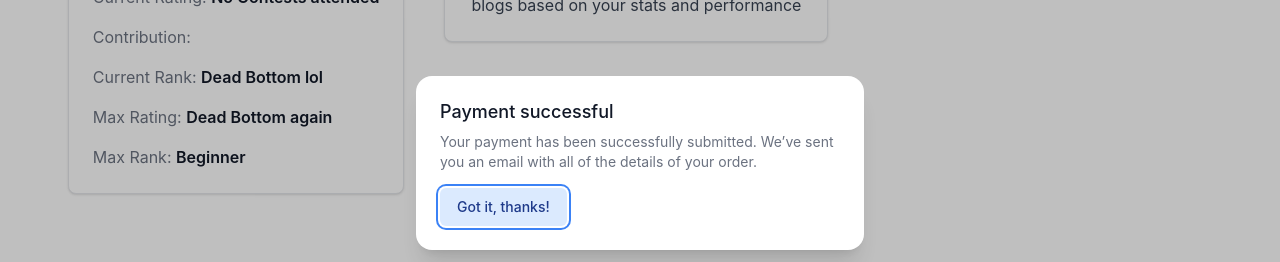
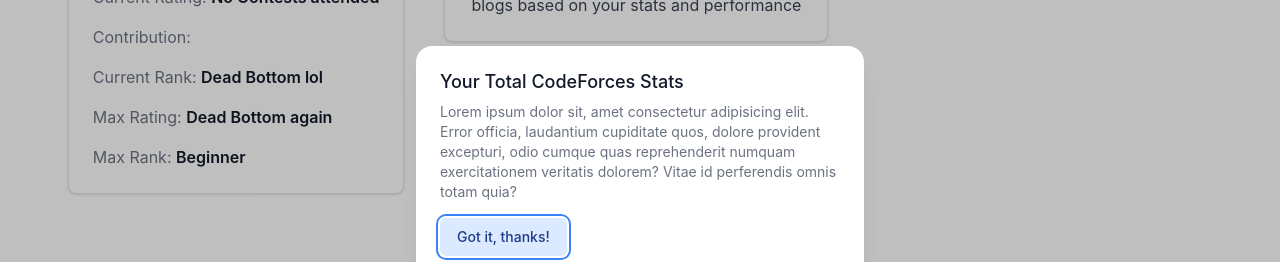
Before and after one commit to DrGrenkenstien/CodeForcesHelperUpdated, a React (Vite) app in the folder client/: page /home in a window 1280 px wide. Both pictures are taken after a click on the element 236 px from the left and 269 px from the top of the page. Shown: the part 237-499 px from the top of the page. Built offline with nearby package versions, Linux system fonts and the light colour scheme; no server answers.

Commit message:
Fixed context hook issue

```diff
--- a/client/src/App.tsx
+++ b/client/src/App.tsx
@@ -8,11 +8,15 @@
 import SignupPage from './pages/Signup';
 import LoginPage from './pages/Login';
 import Home from './pages/Home'
+import {UserContextProvider} from './context/UserContext.ts'
+import userContext from './context/UserContext.ts'
 
 function App() {
+  const {email, cfUsername, setCfUsername, setEmail} = userContext()
   return (
     // <div className="min-h-full h-screen py-12 px-4 sm:px-6 lg:px-8">
     // <div className="">
+    <UserContextProvider value={{cfUsername, email, setCfUsername, setEmail}}>
      <BrowserRouter>
         <Routes>
             <Route path="/" element={<LoginPage/>} />
@@ -20,6 +24,7 @@
             <Route path="/home" element={<Home/>} />
         </Routes>
       </BrowserRouter>
+    </UserContextProvider>
   //   </div>
   // </div>
   );
--- a/client/src/components/DashBoard.tsx
+++ b/client/src/components/DashBoard.tsx
@@ -81,12 +81,11 @@
                     as="h3"
                     className="text-lg font-medium leading-6 text-gray-900"
                   >
-                    Payment successful
+                    Your Total CodeForces Stats
                   </Dialog.Title>
                   <div className="mt-2">
                     <p className="text-sm text-gray-500">
-                      Your payment has been successfully submitted. We’ve sent
-                      you an email with all of the details of your order.
+                      Lorem ipsum dolor sit, amet consectetur adipisicing elit. Error officia, laudantium cupiditate quos, dolore provident excepturi, odio cumque quas reprehenderit numquam exercitationem veritatis dolorem? Vitae id perferendis omnis totam quia?
                     </p>
                   </div>
 
--- /dev/null
+++ b/client/src/context/UserContext.ts
@@ -0,0 +1,14 @@
+import { useContext, createContext } from "react";
+
+const userContext = createContext({
+    cfUsername: "",
+    email: "",
+    setCfUsername: () => {},
+    setEmail: () => {}
+})
+
+export const UserContextProvider = userContext.Provider
+
+export default function getUserContext() {
+    return useContext(userContext)
+}
--- a/client/src/main.tsx
+++ b/client/src/main.tsx
@@ -2,6 +2,7 @@
 import ReactDOM from 'react-dom/client'
 import App from './App.tsx'
 import './index.css'
+
 
 ReactDOM.createRoot(document.getElementById('root')!).render(
   // <React.StrictMode>
```
Also changed, not shown: 1 other file (tests, documents, lock files or other folders).
